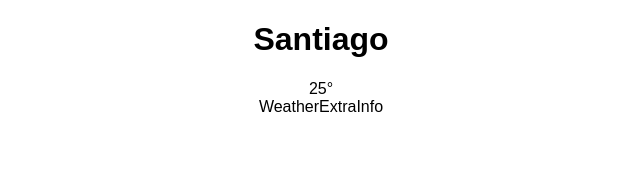
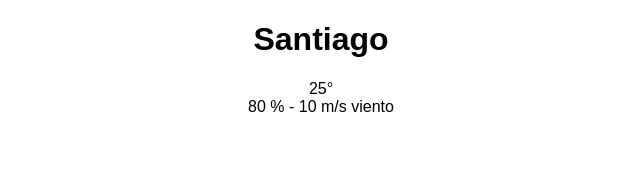
Before and after one commit to correooke/weather_app_1, a React (Create React App) app in the folder wheather-app/: page / in a window 1280 px wide. Shown: the top 188 px of the page, without its empty margins (319-959 px from the left). Built offline with nearby package versions, Linux system fonts and the light colour scheme.

Commit message:
Parametros y uso de template string

```diff
--- a/wheather-app/src/components/WeatherData.js
+++ b/wheather-app/src/components/WeatherData.js
@@ -5,7 +5,7 @@ import WeatherTemperature from './WeatherTemperature';
 const WeatherData = () => (
     <div>
         <WeatherTemperature />
-        <WeatherExtraInfo />
+        <WeatherExtraInfo humidity={80} wind={"10 m/s"} />
     </div>
 );
 
--- a/wheather-app/src/components/WeatherExtraInfo.js
+++ b/wheather-app/src/components/WeatherExtraInfo.js
@@ -1,7 +1,10 @@
 import React from 'react';
 
-const WeatherExtraInfo = () => (
-    <div>WeatherExtraInfo</div>
+const WeatherExtraInfo = ({ humidity, wind }) => (
+    <div>
+        <span>{`${humidity} % - `}</span>
+        <span>{`${wind} viento`}</span>
+    </div>
 );
 
 export default WeatherExtraInfo;
```
